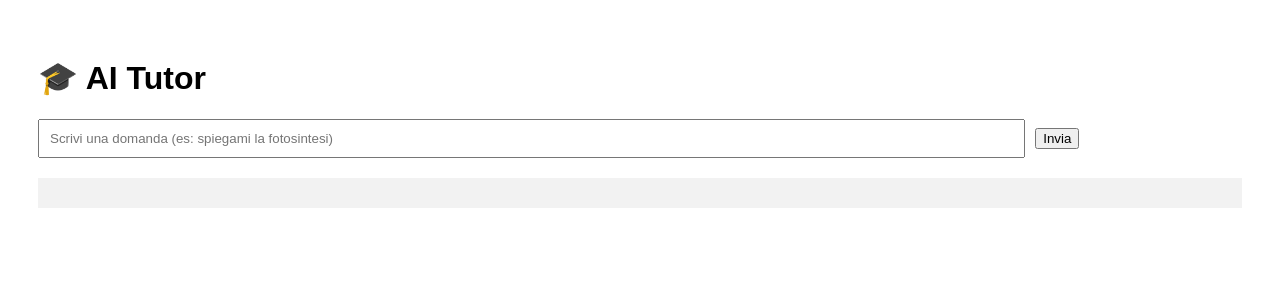
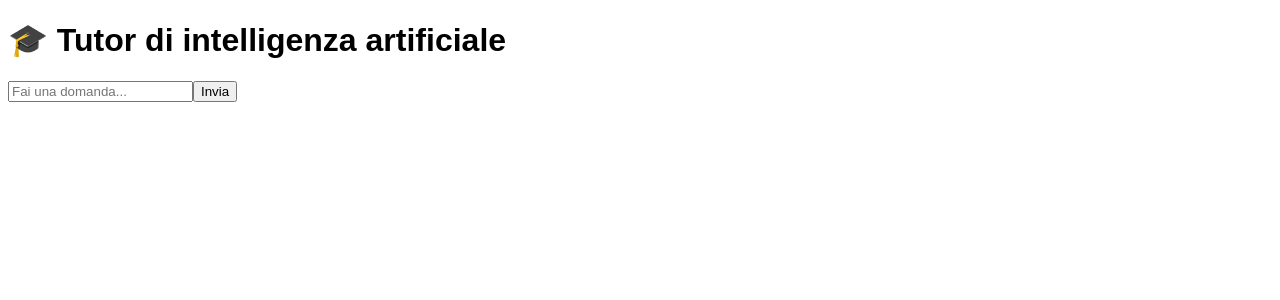
Before and after one commit to LorenzoAronica/Ai-tutor, a React (Create React App) app: page / in a window 1280 px wide. Shown: the top 300 px of the page. Built offline with nearby package versions, Linux system fonts and the light colour scheme.

Commit message:
Update App.js

```diff
--- a/App.js
+++ b/App.js
@@ -1,8 +1,8 @@
-import React, { useState } from "react";
+import React, { useState } from 'react';
 
 export default function App() {
-  const [input, setInput] = useState("");
-  const [response, setResponse] = useState("");
+  const [input, setInput] = useState('');
+  const [response, setResponse] = useState('');
 
   const sendQuestion = async () => {
     const res = await fetch("https://api.openai.com/v1/chat/completions", {
@@ -25,18 +25,16 @@ export default function App() {
   };
 
   return (
-    <div style={{ padding: 30, fontFamily: "Arial" }}>
-      <h1>🎓 AI Tutor</h1>
+    <div style={{ fontWeight: 300, fontFamily: "Arial" }}>
+      <h1>🎓 Tutor di intelligenza artificiale</h1>
       <input
+        type="text"
         value={input}
-        onChange={(e) => setInput(e.target.value)}
-        placeholder="Scrivi una domanda (es: spiegami la fotosintesi)"
-        style={{ width: "80%", padding: 10 }}
+        onChange={e => setInput(e.target.value)}
+        placeholder="Fai una domanda..."
       />
-      <button onClick={sendQuestion} style={{ marginLeft: 10 }}>Invia</button>
-      <div style={{ marginTop: 20, backgroundColor: "#f2f2f2", padding: 15 }}>
-        {response && <p><strong>Risposta:</strong><br />{response}</p>}
-      </div>
+      <button onClick={sendQuestion}>Invia</button>
+      <p>{response}</p>
     </div>
   );
 }
```
